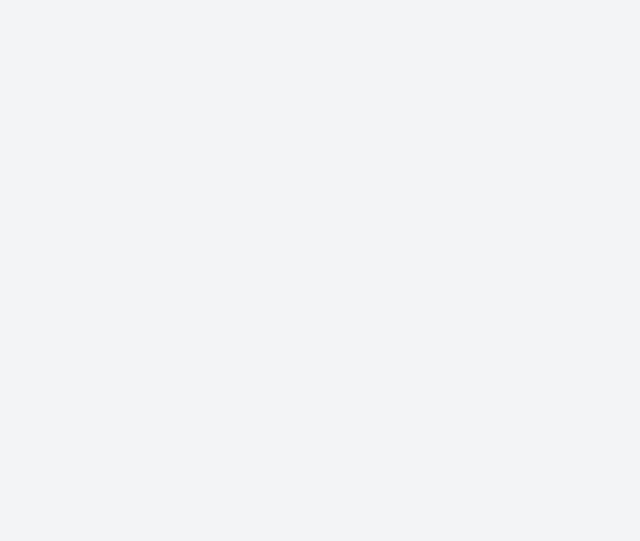
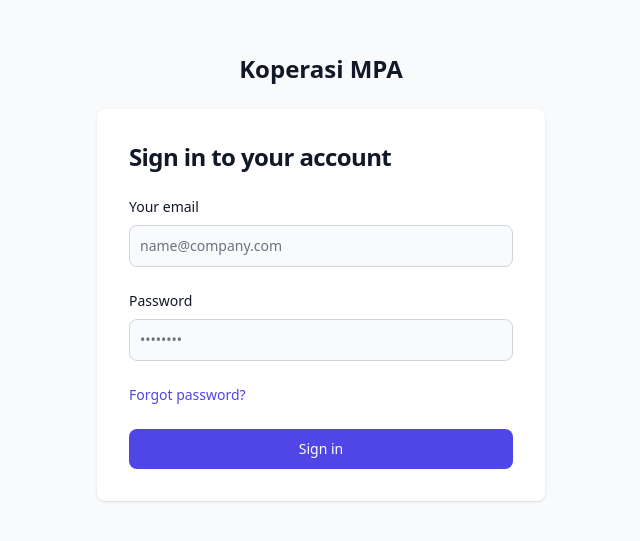
Before and after one commit to coz-git/koperasi-mpa, a Next.js app: page / in a window 1280 px wide. Shown: the part 123-664 px from the top of the page, without its empty margins (319-959 px from the left). Built offline with nearby package versions, Linux system fonts and the light colour scheme.

Commit message:
add login page

```diff
--- /dev/null
+++ b/app/api/auth/login/route.js
@@ -0,0 +1,19 @@
+import { NextResponse } from 'next/server';
+import DB from './../../../../lib/db';
+
+export async function POST(req) {
+  const data = await req.json();
+  // console.log(res);
+  // const user = await DB.Users.create({
+  //   data: {
+  //     NIK: data.NIK,
+  //     NIP: data.NIP,
+  //     Name: data.Name,
+  //     Alamat: data.Alamat,
+  //     Email: data.Email,
+  //     Telp: data.Telp,
+  //   },
+  // });
+
+  return NextResponse.json(data, { status: 200 });
+}
--- a/app/page.js
+++ b/app/page.js
@@ -1,7 +1,83 @@
-// import Image from 'next/image';
-// import { Inter } from 'next/font/google';
-// import styles from './page.module.css'
+'use client';
 
-export default function Home() {
-  return <></>;
-}
+import React from 'react';
+
+const Home = () => {
+  const handleSubmit = () => {
+    // e.preventDefault();
+    // console.log(e.target);
+    console.log('okeeyy');
+  };
+
+  return (
+    <section className="bg-gray-50 dark:bg-gray-900">
+      <div className="flex flex-col items-center justify-center px-6 py-8 mx-auto md:h-screen lg:py-0">
+        <p
+          // onSubmit={handleSubmit}
+          className="flex items-center mb-6 text-2xl font-semibold text-gray-900 dark:text-white"
+        >
+          {/* <img className="w-8 h-8 mr-2" src="https://flowbite.s3.amazonaws.com/blocks/marketing-ui/logo.svg" alt="logo" /> */}
+          Koperasi MPA
+        </p>
+        <div className="w-full bg-white rounded-lg shadow dark:border md:mt-0 sm:max-w-md xl:p-0 dark:bg-gray-800 dark:border-gray-700">
+          <div className="p-6 space-y-4 md:space-y-6 sm:p-8">
+            <h1 className="text-xl font-bold leading-tight tracking-tight text-gray-900 md:text-2xl dark:text-white">
+              Sign in to your account
+            </h1>
+            <form className="space-y-4 md:space-y-6" action="#">
+              <div>
+                <label
+                  htmlFor="email"
+                  className="block mb-2 text-sm font-medium text-gray-900 dark:text-white"
+                >
+                  Your email
+                </label>
+                <input
+                  type="text"
+                  name="email"
+                  id="email"
+                  className="bg-gray-50 border border-gray-300 text-gray-900 sm:text-sm rounded-lg focus:ring-primary-600 focus:border-primary-600 block w-full p-2.5 dark:bg-gray-700 dark:border-gray-600 dark:placeholder-gray-400 dark:text-white dark:focus:ring-blue-500 dark:focus:border-blue-500"
+                  placeholder="name@company.com"
+                  required=""
+                />
+              </div>
+              <div>
+                <label
+                  htmlFor="password"
+                  className="block mb-2 text-sm font-medium text-gray-900 dark:text-white"
+                >
+                  Password
+                </label>
+                <input
+                  type="password"
+                  name="password"
+                  id="password"
+                  placeholder="••••••••"
+                  className="bg-gray-50 border border-gray-300 text-gray-900 sm:text-sm rounded-lg focus:ring-primary-600 focus:border-primary-600 block w-full p-2.5 dark:bg-gray-700 dark:border-gray-600 dark:placeholder-gray-400 dark:text-white dark:focus:ring-blue-500 dark:focus:border-blue-500"
+                  required=""
+                />
+              </div>
+              <div className="flex items-center justify-between">
+                <a
+                  href="#"
+                  className="text-sm font-medium text-primary-600 hover:underline dark:text-primary-500"
+                >
+                  Forgot password?
+                </a>
+              </div>
+              <button
+                type="button"
+                onClick={() => handleSubmit()}
+                className="w-full text-white bg-primary-600 hover:bg-primary-700 focus:ring-4 focus:outline-none focus:ring-primary-300 font-medium rounded-lg text-sm px-5 py-2.5 text-center dark:bg-primary-600 dark:hover:bg-primary-700 dark:focus:ring-primary-800"
+              >
+                Sign in
+              </button>
+            </form>
+          </div>
+        </div>
+      </div>
+    </section>
+  );
+};
+
+export default Home;
--- a/global.d.ts
+++ b/global.d.ts
@@ -1 +1,2 @@
 declare module "flowbite/plugin";
+declare module "tailwindcss/colors"
--- a/tailwind.config.js
+++ b/tailwind.config.js
@@ -1,3 +1,5 @@
+const colors = require('tailwindcss/colors');
+
 /** @type {import('tailwindcss').Config} */
 module.exports = {
   content: [
@@ -7,6 +9,11 @@
     './public/**/*.html',
   ],
   theme: {
+    colors: {
+      primary: colors.indigo,
+      secondary: colors.yellow,
+      neutral: colors.gray,
+    },
     extend: {},
   },
   plugins: [
```
Also changed, not shown: app/api/auth/forgotPassword/route.js (added).
